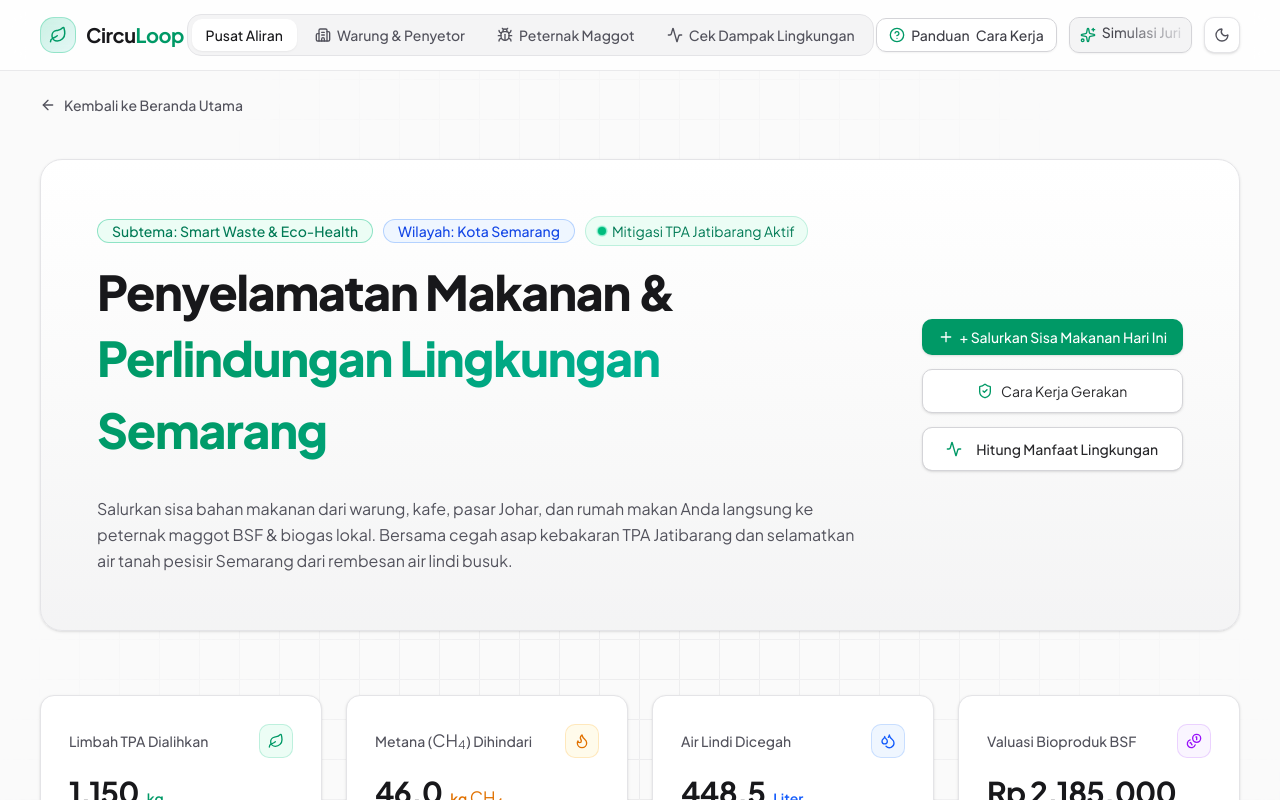
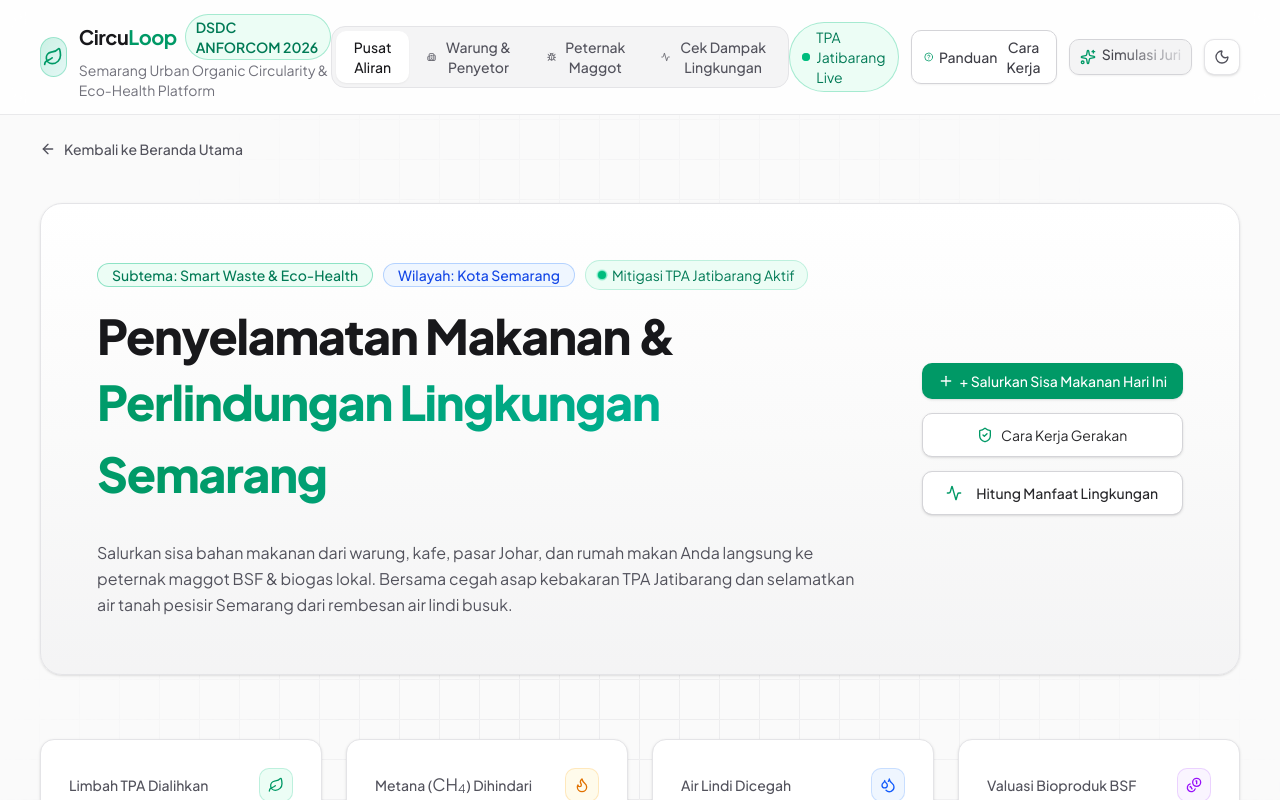
Before and after one commit to hi-aprilwang/bioloka, a Next.js app: page /dashboard in a window 1280 px wide. Shown: the top 800 px of the page. Built offline with nearby package versions, Linux system fonts and the light colour scheme.

Commit message:
fix(header): restore rich branding with DSDC badge, platform subtitle, and live TPA pulse indicator

```diff
--- a/src/components/Header.tsx
+++ b/src/components/Header.tsx
@@ -18,14 +18,24 @@ export function Header({ activeTab, setActiveTab, onQuickDemo }: HeaderProps) {
   return (
     <header className="sticky top-0 z-50 w-full border-b border-zinc-200/80 dark:border-zinc-800/80 bg-white/80 dark:bg-zinc-950/85 backdrop-blur-md transition-colors">
       <div className="mx-auto flex max-w-7xl items-center justify-between px-6 py-3.5 sm:px-10">
-        {/* Brand & Identity - Clean and Uncluttered */}
-        <Link href="/" className="flex items-center gap-2.5 group">
-          <div className="flex h-9 w-9 items-center justify-center rounded-xl bg-gradient-to-br from-emerald-500/20 to-teal-500/10 border border-emerald-500/30 text-emerald-600 dark:text-emerald-400">
-            <Leaf className="h-4.5 w-4.5" />
+        {/* Brand & Identity - Rich with Badges and Live Indicators */}
+        <Link href="/" className="flex items-center gap-3 group">
+          <div className="flex h-10 w-10 items-center justify-center rounded-xl bg-gradient-to-br from-emerald-500/20 to-teal-500/10 border border-emerald-500/30 text-emerald-600 dark:text-emerald-400 group-hover:scale-105 transition-transform">
+            <Leaf className="h-5 w-5" />
           </div>
-          <span className="text-xl font-bold tracking-tight text-zinc-900 dark:text-white">
-            Circu<span className="text-emerald-600 dark:text-emerald-400">Loop</span>
-          </span>
+          <div>
+            <div className="flex items-center gap-2">
+              <span className="text-xl font-bold tracking-tight text-zinc-900 dark:text-white">
+                Circu<span className="text-emerald-600 dark:text-emerald-400">Loop</span>
+              </span>
+              <span className="inline-flex items-center rounded-full border border-emerald-500/30 bg-emerald-50 dark:bg-emerald-950/50 px-2.5 py-0.5 text-sm font-semibold text-emerald-700 dark:text-emerald-300">
+                DSDC ANFORCOM 2026
+              </span>
+            </div>
+            <p className="text-sm text-zinc-500 dark:text-zinc-400 hidden sm:block">
+              Semarang Urban Organic Circularity & Eco-Health Platform
+            </p>
+          </div>
         </Link>
 
         {/* Navigation Tabs - Concise and Spacious */}
@@ -77,6 +87,14 @@ export function Header({ activeTab, setActiveTab, onQuickDemo }: HeaderProps) {
 
         {/* Action Buttons & Theme Switcher */}
         <div className="flex items-center gap-2 sm:gap-3">
+          <div className="hidden lg:flex items-center gap-1.5 rounded-full border border-emerald-500/30 bg-emerald-50 dark:bg-emerald-950/40 px-3 py-1 text-sm text-emerald-700 dark:text-emerald-300">
+            <span className="relative flex h-2 w-2">
+              <span className="animate-ping absolute inline-flex h-full w-full rounded-full bg-emerald-400 opacity-75"></span>
+              <span className="relative inline-flex rounded-full h-2 w-2 bg-emerald-500"></span>
+            </span>
+            <span>TPA Jatibarang Live</span>
+          </div>
+
           <HowItWorksDialog />
 
           <Button
```
